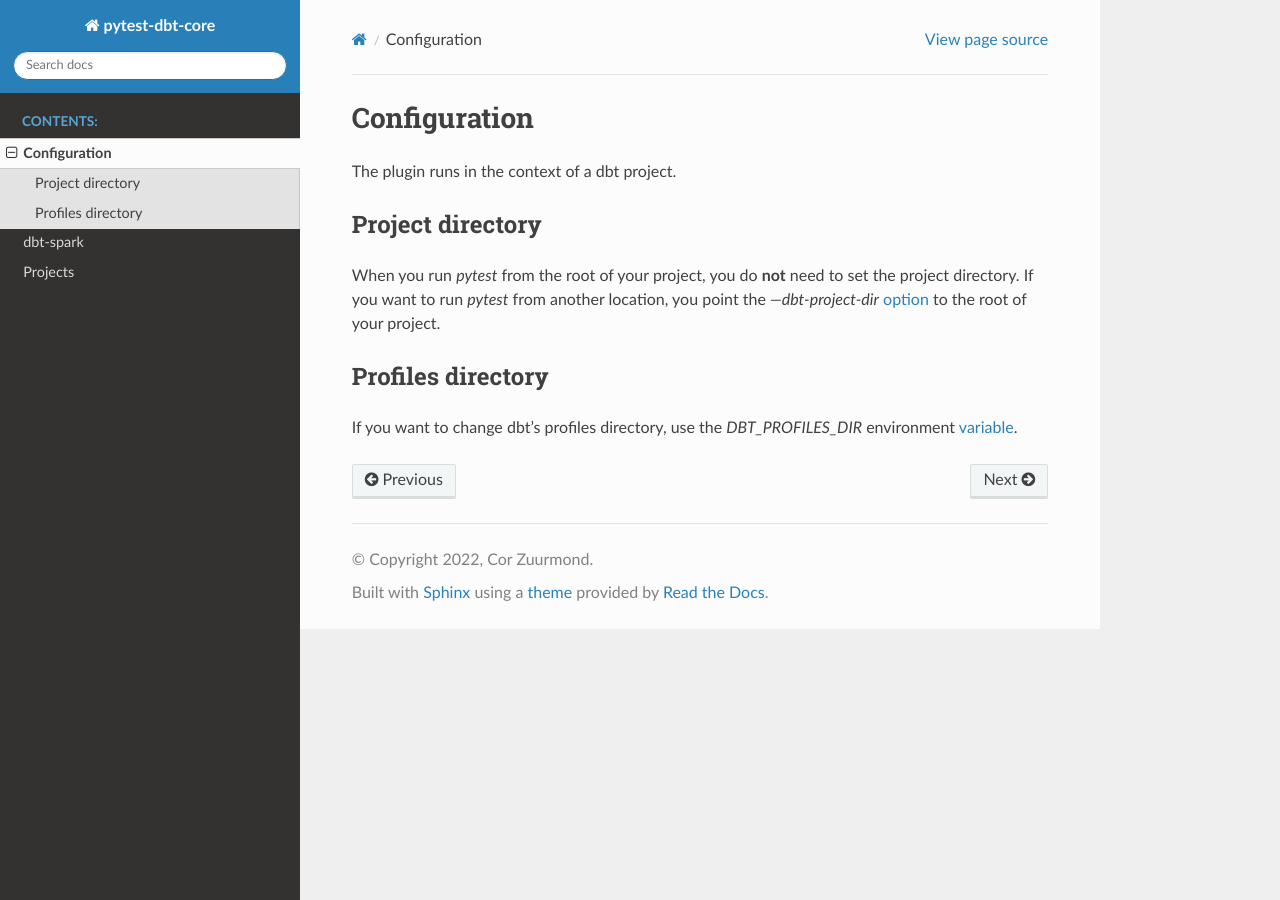
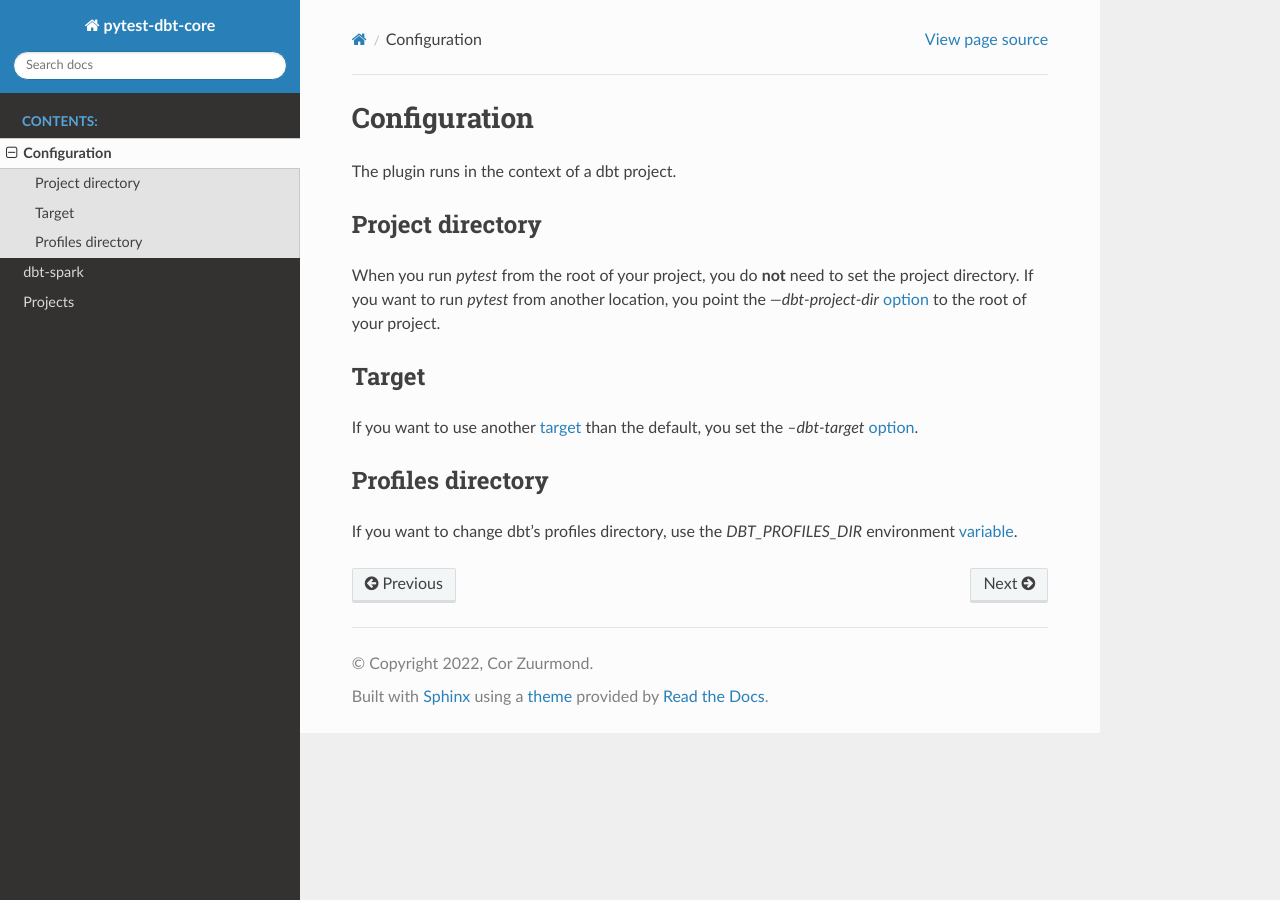
Before and after one commit to godatadriven/pytest-dbt-core, a Sphinx documentation site: the page built from docs/source/configuration.rst, in a window 1280 px wide. Built offline with Sphinx 7.4.7 and the Read the Docs theme 2.0.0, drawn with Linux system fonts in a browser that asks for light colours.

Commit message:
Add target configuration

```diff
--- a/docs/source/configuration.rst
+++ b/docs/source/configuration.rst
@@ -11,6 +11,13 @@
 `option <https://docs.pytest.org/en/6.2.x/usage.html#getting-help-on-version-option-names-environment-variables>`_
 to the root of your project.
 
+Target
+************************
+If you want to use another
+`target <https://docs.getdbt.com/reference/dbt-jinja-functions/target>`_
+than the default, you set the `--dbt-target`
+`option <https://docs.pytest.org/en/6.2.x/usage.html#getting-help-on-version-option-names-environment-variables>`_.
+
 Profiles directory
 **********************
 If you want to change dbt's profiles directory, use the `DBT_PROFILES_DIR` environment `variable <https://docs.getdbt.com/dbt-cli/configure-your-profile/#advanced-customizing-a-profile-directory>`_.
```
